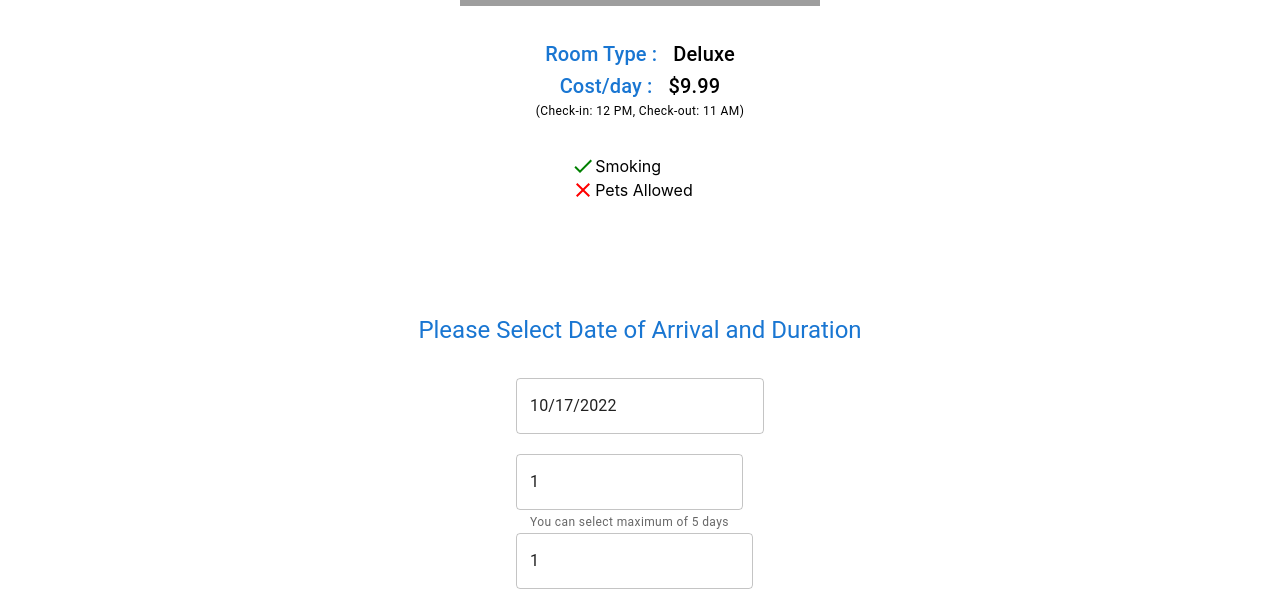
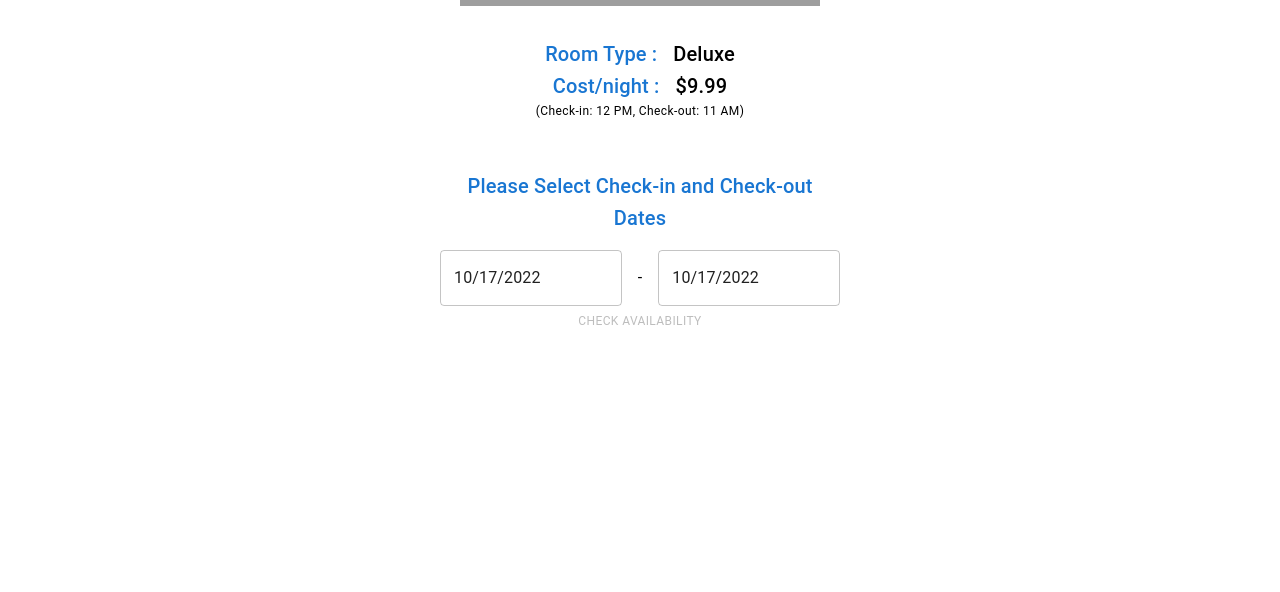
Before and after one commit to manishakakani/hotel-management-system, a React (Create React App) app: page /room/1 in a window 1280 px wide. Shown: the part 360-952 px from the top of the page. After the commit the page ends 800 px from the top, so only its background shows below. Built offline with nearby package versions, Linux system fonts and the light colour scheme; grey boxes are pictures that could not be loaded; the HTML template or start-up script is replaced by a standard one.

Commit message:
customer

```diff
--- a/src/AdminPages/Rooms/RoomsForm.js
+++ b/src/AdminPages/Rooms/RoomsForm.js
@@ -217,7 +217,7 @@ function RoomsForm({ isNew = true, details = {}, close }) {
                 </FormHelperText>
               )}
             </FormControl>
-            <FormControl
+            {/* <FormControl
               variant="standard"
               fullWidth
               sx={{ marginY: "0.8rem" }}
@@ -245,8 +245,8 @@ function RoomsForm({ isNew = true, details = {}, close }) {
                   {errors.isSmokingAllowed.message}
                 </FormHelperText>
               )}
-            </FormControl>
-
+            </FormControl> */}
+            {/*
             <FormControl
               variant="standard"
               fullWidth
@@ -275,7 +275,7 @@ function RoomsForm({ isNew = true, details = {}, close }) {
                   {errors.arePetsAllowed.message}
                 </FormHelperText>
               )}
-            </FormControl>
+            </FormControl> */}
 
             <FormControl fullWidth sx={{ marginY: "0.8rem" }}>
               <InputLabel variant="standard" htmlFor="Rate">
--- a/src/Components/RoomCard/index.js
+++ b/src/Components/RoomCard/index.js
@@ -43,11 +43,11 @@ function RoomCard() {
 
   return (
     <Card sx={{ maxWidth: 345, cursor: "pointer" }} onClick={handleCardClick}>
-      <CardHeader title="Deluxe Room" subheader="$9.99/day" />
+      <CardHeader title="Deluxe Room" subheader="$9.99/night" />
       <CardMedia component="img" height="194" image={imageToShow} alt="room" />
       <CardContent>
         <Box display="flex" flexDirection="column">
-          <Box
+          {/* <Box
             display="flex"
             justifyContent="flex-start"
             alignItems="center"
@@ -59,8 +59,8 @@ function RoomCard() {
             <Typography variant="title" paddingRight={2}>
               Smoking
             </Typography>
-          </Box>
-          <Box
+          </Box> */}
+          {/* <Box
             display="flex"
             justifyContent="flex-start"
             alignItems="center"
@@ -72,7 +72,7 @@ function RoomCard() {
             <Typography variant="title" paddingRight={2}>
               Pets Allowed
             </Typography>
-          </Box>
+          </Box> */}
         </Box>
       </CardContent>
     </Card>
--- a/src/Pages/CheckAvailability/index.js
+++ b/src/Pages/CheckAvailability/index.js
@@ -1,27 +1,68 @@
 import { useContext, useEffect, useState } from "react";
-import { Box, Button, Input, TextField, Typography } from "@mui/material";
+import { Box, Button, Grid, Input, TextField, Typography } from "@mui/material";
 import { DatePicker, LocalizationProvider } from "@mui/x-date-pickers";
 import { AdapterDayjs } from "@mui/x-date-pickers/AdapterDayjs";
 import RoomToBookContext from "../../Contexts/RoomToBookContext";
 import { useNavigate } from "react-router-dom";
 
 function CheckAvailability({ roomDetails }) {
+  const millisecondsPerDay = 24 * 60 * 60 * 1000;
   const navigate = useNavigate();
   const [roomBookContext, setRoomToBookContext] = useContext(RoomToBookContext);
   const [arrivalDate, setArrivalDate] = useState(new Date());
-  const [stayDuration, setStayDuration] = useState(1);
+  const [leaveDate, setLeaveDate] = useState(new Date());
+  const [stayDuration, setStayDuration] = useState(0);
   const [isAvailable, setIsAvaialble] = useState(false);
   const [noOfRooms, setNoOfRooms] = useState(1);
+  const [roomsAvailableForDays, setRoomsAvailabeForDays] = useState({
+    "11/17/2022": 2,
+    "11/18/2022": 3,
+    "11/19/2022": 3,
+    "11/20/2022": 1,
+  });
+  const [shouldProceed, setShouldProceed] = useState(false);
+
+  useEffect(() => {
+    if (noOfRooms > 0) {
+      if (
+        parseInt(noOfRooms) <= Math.min(...Object.values(roomsAvailableForDays))
+      )
+        setShouldProceed(true);
+      else setShouldProceed(false);
+    } else setShouldProceed(false);
+  }, [noOfRooms]);
 
   const handleCheckAvailablity = () => {
     setIsAvaialble(true);
   };
 
+  const handleArrivalDateChange = (newValue) => {
+    setArrivalDate(new Date(newValue));
+    setIsAvaialble(false);
+  };
+
+  const handleLeaveDate = (newValue) => {
+    setLeaveDate(new Date(newValue));
+    setIsAvaialble(false);
+  };
+
+  useEffect(() => {
+    setStayDuration((oldduration) => {
+      return parseInt(
+        Math.round(
+          (leaveDate.getTime() - arrivalDate.getTime()) / millisecondsPerDay
+        ).toFixed(0)
+      );
+    });
+  }, [arrivalDate, leaveDate]);
+
   const handleBookRoom = () => {
+    console.log({ stayDuration });
     let roomDetailsTemp = roomDetails;
     const total = parseFloat(roomDetails["costPerDay"]) * stayDuration;
     roomDetailsTemp["arrivalDate"] = arrivalDate;
     roomDetailsTemp["duration"] = stayDuration;
+    roomDetailsTemp["departureDate"] = leaveDate;
     roomDetailsTemp["noOfRooms"] = noOfRooms;
     roomDetailsTemp["additionalCharges"] = "0";
     roomDetailsTemp["subCost"] = total;
@@ -35,47 +76,45 @@ function CheckAvailability({ roomDetails }) {
   }, [roomBookContext]);
 
   return (
-    <Box marginY={4} display="flex" flexDirection="column" alignItems="center">
-      <Typography variant="h5" color="primary" marginTop={6} textAlign="center">
-        Please Select Date of Arrival and Duration
+    <Box
+      display="flex"
+      flexDirection="column"
+      alignItems="center"
+      maxWidth="400px"
+    >
+      <Typography variant="h6" color="primary" marginTop={6} textAlign="center">
+        Please Select Check-in and Check-out Dates
       </Typography>
       <Box
         display="flex"
         flexDirection="column"
-        alignItems="flex-start"
-        marginY={4}
+        alignItems="center"
+        marginY={2}
       >
+        <Box display="flex" alignItems="center">
           <LocalizationProvider dateAdapter={AdapterDayjs}>
             <DatePicker
               displayStaticWrapperAs="desktop"
               value={arrivalDate}
-            onChange={(newValue) => {
-              setArrivalDate(newValue);
-              setIsAvaialble(false);
-            }}
+              onChange={handleArrivalDateChange}
               renderInput={(params) => <TextField {...params} />}
             />
           </LocalizationProvider>
-        <br />
-        <TextField
-          type="number"
-          InputProps={{ inputProps: { min: 1, max: 5 } }}
-          placeholder="Duration of stay"
-          helperText="You can select maximum of 5 days"
-          defaultValue={stayDuration}
-          onChange={(newVal) => setStayDuration(newVal)}
+          <Typography variant="body1" p={2}>
+            -
+          </Typography>
+          <LocalizationProvider dateAdapter={AdapterDayjs}>
+            <DatePicker
+              displayStaticWrapperAs="desktop"
+              value={leaveDate}
+              onChange={handleLeaveDate}
+              renderInput={(params) => <TextField {...params} />}
             />
-        <TextField
-          type="number"
-          InputProps={{ inputProps: { min: 1, max: 5 } }}
-          placeholder="No. of rooms"
-          helperText="You can select maximum of 5 rooms"
-          defaultValue={noOfRooms}
-          onChange={(newVal) => setNoOfRooms(newVal)}
-        />
+          </LocalizationProvider>
+        </Box>
         {!isAvailable ? (
           <Typography
-            disabled={!(stayDuration >= 1 || arrivalDate)}
+            disabled={!(stayDuration >= 1)}
             component={Button}
             variant="caption"
             onClick={handleCheckAvailablity}
@@ -85,11 +124,60 @@ function CheckAvailability({ roomDetails }) {
           </Typography>
         ) : null}
         {isAvailable ? (
-          <Box width="100%" display="flex" justifyContent="center" marginY={6}>
+          <Box
+            width="100%"
+            display="flex"
+            flexDirection="column"
+            alignitems="center"
+            marginY={6}
+          >
+            <Grid
+              container
+              spacing={2}
+              alignItems="center"
+              sx={{
+                "--Grid-borderWidth": "1px",
+                borderTop: "var(--Grid-borderWidth) solid",
+                borderLeft: "var(--Grid-borderWidth) solid",
+                borderColor: "divider",
+                "& > div": {
+                  borderRight: "var(--Grid-borderWidth) solid",
+                  borderBottom: "var(--Grid-borderWidth) solid",
+                  borderColor: "divider",
+                },
+              }}
+            >
+              <Grid item xs={12}>
+                <Typography variant="h6" color="primary">
+                  Date And Rooms Available
+                </Typography>
+              </Grid>
+              {Object.entries(roomsAvailableForDays).map(([key, value]) => {
+                return (
+                  <Grid item xs={4}>
+                    <Typography variant="body1">
+                      {key} ({value} {value == 1 ? "room" : "rooms"})
+                    </Typography>
+                  </Grid>
+                );
+              })}
+            </Grid>
+            <Typography pt={2} variant="h6" color="primary">
+              Number of Rooms
+            </Typography>
+            <TextField
+              type="number"
+              InputProps={{ inputProps: { min: 1, max: 5 } }}
+              placeholder="No. of rooms"
+              helperText="You can select maximum of 5 rooms"
+              defaultValue={noOfRooms}
+              onChange={(event) => setNoOfRooms(event.target.value)}
+            />
             <Button
               color="primary"
               variant="contained"
               onClick={handleBookRoom}
+              disabled={!shouldProceed}
             >
               Proceed To Book
             </Button>
--- a/src/Pages/RoomDetails/index.js
+++ b/src/Pages/RoomDetails/index.js
@@ -135,14 +135,14 @@ function RoomDetails() {
         flexWrap="wrap"
       >
         <Typography variant="h6" color="primary" paddingRight={2}>
-          Cost/day :
+          Cost/night :
         </Typography>
         <Typography variant="h6">$9.99</Typography>
       </Box>
       <Typography variant="caption">
         (Check-in: 12 PM, Check-out: 11 AM)
       </Typography>
-      <Box
+      {/* <Box
         display="flex"
         width="50%"
         justifyContent="space-around"
@@ -177,7 +177,7 @@ function RoomDetails() {
             </Typography>
           </Box>
         </Box>
-      </Box>
+      </Box> */}
       {/* <Button color="primary" variant="contained" onClick={handleBookRoom}>
         Proceed To Book
       </Button> */}
```
Also changed, not shown: src/Pages/ConfirmToBook/index.js (+27 -3 lines). Lines whose indentation alone changed are shown as unchanged.
